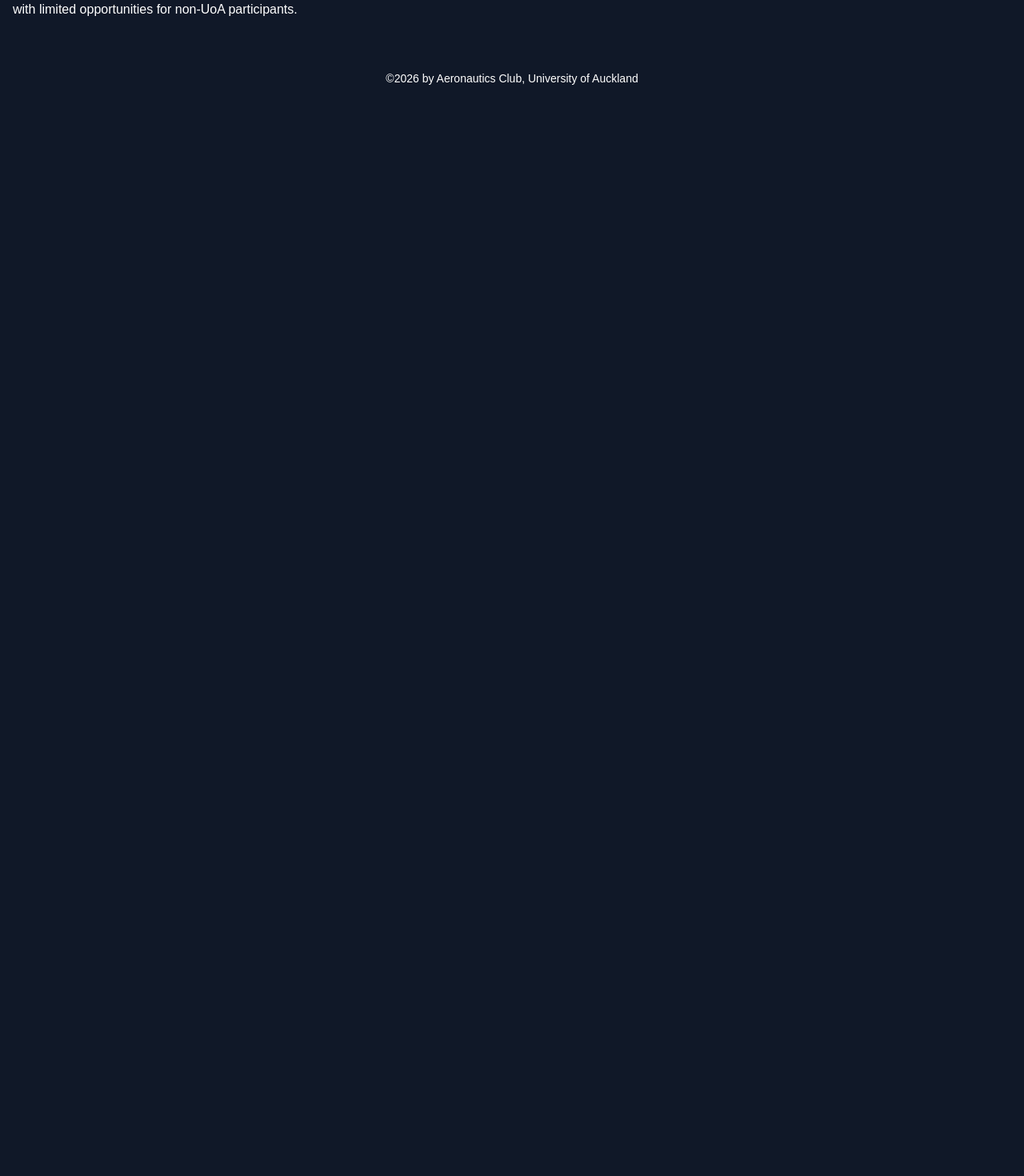
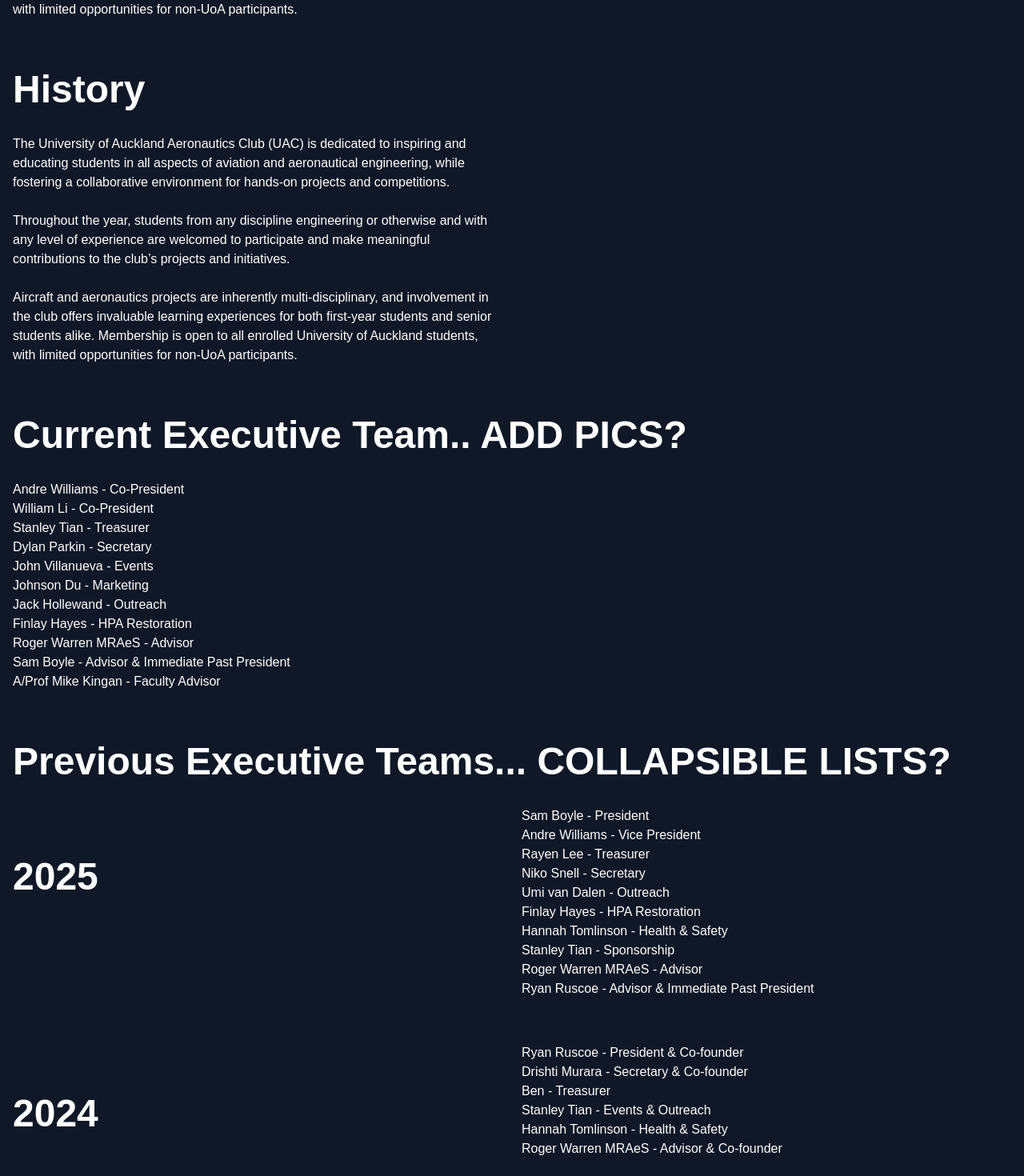
Before and after one commit to richyizhao/uoa-aeronautics-club-website, a React (Vite) app: page /about-us in a window 1280 px wide. Shown: the part 1020-2490 px from the top of the page at 80% size. Before the commit the page ends 1144 px from the top, so only its background shows below. Built offline with nearby package versions, Linux system fonts and the light colour scheme; a web font is replaced by a local one.

Commit message:
a bunch of edits  by AW
hi

```diff
--- a/src/pages/AboutUs.tsx
+++ b/src/pages/AboutUs.tsx
@@ -15,9 +15,7 @@
           </span>
         </p>
       </div>
-
-      {/* Brief club & application info */}
-      <h2 className='self-start pt-16 text-5xl font-semibold'>Club Info</h2>
+   <h2 className='self-start pt-16 text-5xl font-semibold'>Who Are We?</h2>
 
       <div className='grid w-full grid-cols-1 gap-6 pt-8 md:grid-cols-2'>
         <div>
@@ -41,6 +39,140 @@
           </p>
         </div>
       </div>
+
+    <h2 className='self-start pt-16 text-5xl font-semibold'>History</h2>
+
+      <div className='grid w-full grid-cols-1 gap-6 pt-8 md:grid-cols-2'>
+        <div>
+          <p>
+            The University of Auckland Aeronautics Club (UAC) is dedicated to inspiring and
+            educating students in all aspects of aviation and aeronautical engineering, while
+            fostering a collaborative environment for hands-on projects and competitions.
+          </p>
+          <br />
+          <p>
+            Throughout the year, students from any discipline engineering or otherwise and with any
+            level of experience are welcomed to participate and make meaningful contributions to the
+            club’s projects and initiatives.
+          </p>
+          <br />
+          <p>
+            Aircraft and aeronautics projects are inherently multi-disciplinary, and involvement in
+            the club offers invaluable learning experiences for both first-year students and senior
+            students alike. Membership is open to all enrolled University of Auckland students, with
+            limited opportunities for non-UoA participants.
+          </p>
+        </div>
+      </div>
+
+
+      {/*Team*/}
+      <h2 className='self-start pt-16 text-5xl font-semibold'>Current Executive Team.. ADD PICS?</h2>
+
+      <div className='grid w-full grid-cols-1 gap-6 pt-8 md:grid-cols-2'>
+        <div>
+          <p>
+            Andre Williams - Co-President
+          </p>
+          <p>
+            William Li - Co-President
+          </p>
+          <p>
+            Stanley Tian - Treasurer
+          </p>
+          <p>
+            Dylan Parkin - Secretary
+          </p>
+          <p>
+            John Villanueva - Events
+          </p>
+          <p>
+            Johnson Du - Marketing
+          </p>
+          <p>
+            Jack Hollewand - Outreach
+          </p>
+          <p>
+            Finlay Hayes - HPA Restoration
+          </p>
+          <p>
+            Roger Warren MRAeS - Advisor
+          </p>
+          <p>
+            Sam Boyle - Advisor & Immediate Past President
+          </p>
+          <p>
+            A/Prof Mike Kingan - Faculty Advisor
+          </p>
+        </div>
+      </div>
+
+      {/*Previous Executives*/}
+      <h2 className='self-start pt-16 text-5xl font-semibold'>Previous Executive Teams... COLLAPSIBLE LISTS?</h2>
+
+      <div className='grid w-full grid-cols-1 gap-6 pt-8 md:grid-cols-2'>
+      <h3 className='self-start pt-16 text-5xl font-semibold'>2025</h3>
+        <div>
+          <p>
+            Sam Boyle - President
+          </p>
+          <p>
+            Andre Williams - Vice President
+          </p>
+          <p>
+            Rayen Lee - Treasurer
+          </p>
+          <p>
+            Niko Snell - Secretary
+          </p>
+          <p>
+            Umi van Dalen - Outreach
+          </p>
+          <p>
+            Finlay Hayes - HPA Restoration
+          </p>
+          <p>
+            Hannah Tomlinson - Health & Safety
+          </p>
+          <p>
+            Stanley Tian - Sponsorship
+          </p>
+          <p>
+            Roger Warren MRAeS - Advisor
+          </p>
+          <p>
+            Ryan Ruscoe - Advisor & Immediate Past President
+          </p>
+          <br>
+          </br>
+      </div>
+      </div>
+
+
+      <div className='grid w-full grid-cols-1 gap-6 pt-8 md:grid-cols-2'>
+      <h3 className='self-start pt-16 text-5xl font-semibold'>2024</h3>
+          <div>
+          <p>
+            Ryan Ruscoe - President & Co-founder
+          </p>
+          <p>
+            Drishti Murara - Secretary & Co-founder
+          </p>
+          <p>
+            Ben - Treasurer
+          </p>
+          <p>
+            Stanley Tian - Events & Outreach
+          </p>
+          <p>
+            Hannah Tomlinson - Health & Safety
+          </p>
+          <p>
+            Roger Warren MRAeS - Advisor & Co-founder
+          </p>
+        </div>
+      </div>
+
     </section>
   )
 }
--- a/src/pages/ContactSignUp.tsx
+++ b/src/pages/ContactSignUp.tsx
@@ -2,6 +2,45 @@
   return (
     <section>
       <h1 className='text-center text-7xl font-semibold'>Contact & Sign Up</h1>
+
+      <p>
+        We welcome sponsorship requests via the email below.
+      </p>
+
+    <h2 className='self-start pt-16 text-5xl font-semibold'>Contact Us</h2>
+
+      <div className='grid w-full grid-cols-1 gap-6 pt-8 md:grid-cols-2'>
+        <div>
+          <p>
+            Email: <a href="mailto:aeroclubuoa@gmail.com">aeroclubuoa@gmail.com</a> INSERT EMAIL QUERY LINK EMBEDDED
+          </p>
+          <p>
+            Discord: <a href="https://discord.com/invite/9hj3xk8ZXj">discord.gg/9hj3xk8ZXj</a>
+          </p>
+
+        </div>
+      </div>
+
+      <h2 className='self-start pt-16 text-5xl font-semibold'>2026 Sign Ups</h2>
+
+      <div className='grid w-full grid-cols-1 gap-6 pt-8 md:grid-cols-2'>
+        <div>
+          <p>
+            HPA: <a href="mailto:aeroclubuoa@gmail.com">aeroclubuoa@gmail.com</a>
+          </p>
+          <p>
+            HPA Restoration: <a href="https://discord.com/invite/9hj3xk8ZXj">discord.gg/9hj3xk8ZXj</a>
+          </p>
+          <p>
+            RC: <a href="https://discord.com/invite/9hj3xk8ZXj">discord.gg/9hj3xk8ZXj</a>
+          </p>
+          <p>
+            AIAA DBF: <a href="https://discord.com/invite/9hj3xk8ZXj">discord.gg/9hj3xk8ZXj</a>
+          </p>
+
+        </div>
+      </div>
+
     </section>
   )
 }
--- a/src/pages/NewsEvents.tsx
+++ b/src/pages/NewsEvents.tsx
@@ -2,6 +2,29 @@
   return (
     <section>
       <h1 className='text-center text-7xl font-semibold'>News & Events</h1>
+
+      <h2 className='self-start pt-16 text-5xl font-semibold'>News</h2>
+
+      <div className='grid w-full grid-cols-1 gap-6 pt-8 md:grid-cols-2'>
+        <div>
+          <p>
+            BLOG SOMEHOW?
+          </p>
+
+
+        </div>
+      </div>
+
+      <h2 className='self-start pt-16 text-5xl font-semibold'>Upcoming Events</h2>
+
+      <div className='grid w-full grid-cols-1 gap-6 pt-8 md:grid-cols-2'>
+        <div>
+          <p>
+            INSERT EMBEDDED GOOGLE CALENDAR
+          </p>
+
+        </div>
+      </div>
     </section>
   )
 }
--- a/src/pages/OurProjects.tsx
+++ b/src/pages/OurProjects.tsx
@@ -2,6 +2,49 @@
   return (
     <section>
       <h1 className='text-center text-7xl font-semibold'>Our Projects</h1>
+
+    <h2 className='self-start pt-16 text-5xl font-semibold'>Human-Powered Aircraft</h2>
+
+      <div className='grid w-full grid-cols-1 gap-6 pt-8 md:grid-cols-2'>
+        <div>
+          <p>
+            Andre Williams - Co-President
+          </p>
+        </div>
+      </div>
+
+      <h2 className='self-start pt-16 text-5xl font-semibold'>Remote-Control Aircraft</h2>
+
+      <div className='grid w-full grid-cols-1 gap-6 pt-8 md:grid-cols-2'>
+        <div>
+          <p>
+            Andre Williams - Co-President
+          </p>
+        </div>
+      </div>
+
+      <h2 className='self-start pt-16 text-5xl font-semibold'>Community Outreach</h2>
+
+      <div className='grid w-full grid-cols-1 gap-6 pt-8 md:grid-cols-2'>
+        <div>
+          <p>
+            Andre Williams - Co-President
+          </p>
+        </div>
+      </div>
+
+      <h2 className='self-start pt-16 text-5xl font-semibold'>AIAA Design Build Fly Competition</h2>
+
+      <div className='grid w-full grid-cols-1 gap-6 pt-8 md:grid-cols-2'>
+        <div>
+          <p>
+            Andre Williams - Co-President
+          </p>
+        </div>
+      </div>
+
+
+
     </section>
   )
 }
--- a/src/pages/OutSponsors.tsx
+++ b/src/pages/OutSponsors.tsx
@@ -2,7 +2,47 @@
   return (
     <section>
       <h1 className='text-center text-7xl font-semibold'>Our Sponsors</h1>
+
+      <h2 className='self-start pt-16 text-5xl font-semibold'>Thank You to the Following Sponsors</h2>
+
+      <div className='grid w-full grid-cols-1 gap-6 pt-8 md:grid-cols-2'>
+        <div>
+          <p>
+            We are lucky to be supported by a number of organisations.
+          </p>
+          <p>
+            Dassault Systemes
+          </p>
+          <p>
+            AVIC Cabin Systems
+          </p>
+          <p>
+            Model Flying NZ
+          </p>
+          <p>
+            Auckland Aerospace (now Aerospace New Zealand)
+          </p>
+          <p>
+            Royal Aeronautical Society NZ
+          </p>
+
+        </div>
+      </div>
+
+    <h2 className='self-start pt-16 text-5xl font-semibold'>Sponsor UAC</h2>
+
+      <div className='grid w-full grid-cols-1 gap-6 pt-8 md:grid-cols-2'>
+        <div>
+          <p>
+            If you or your organisation would like to support our club, please email us.
+          </p>
+
+        </div>
+      </div>
+
     </section>
+
+
   )
 }
 
```
